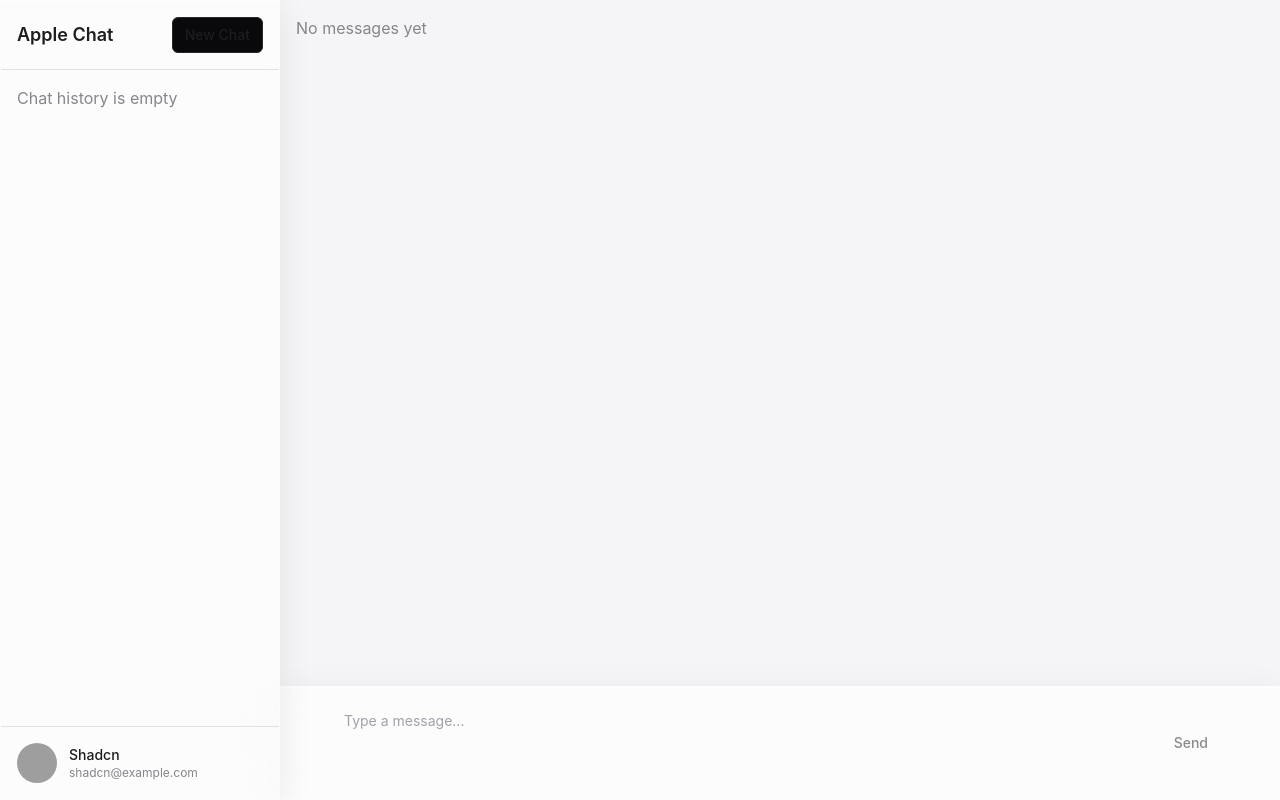
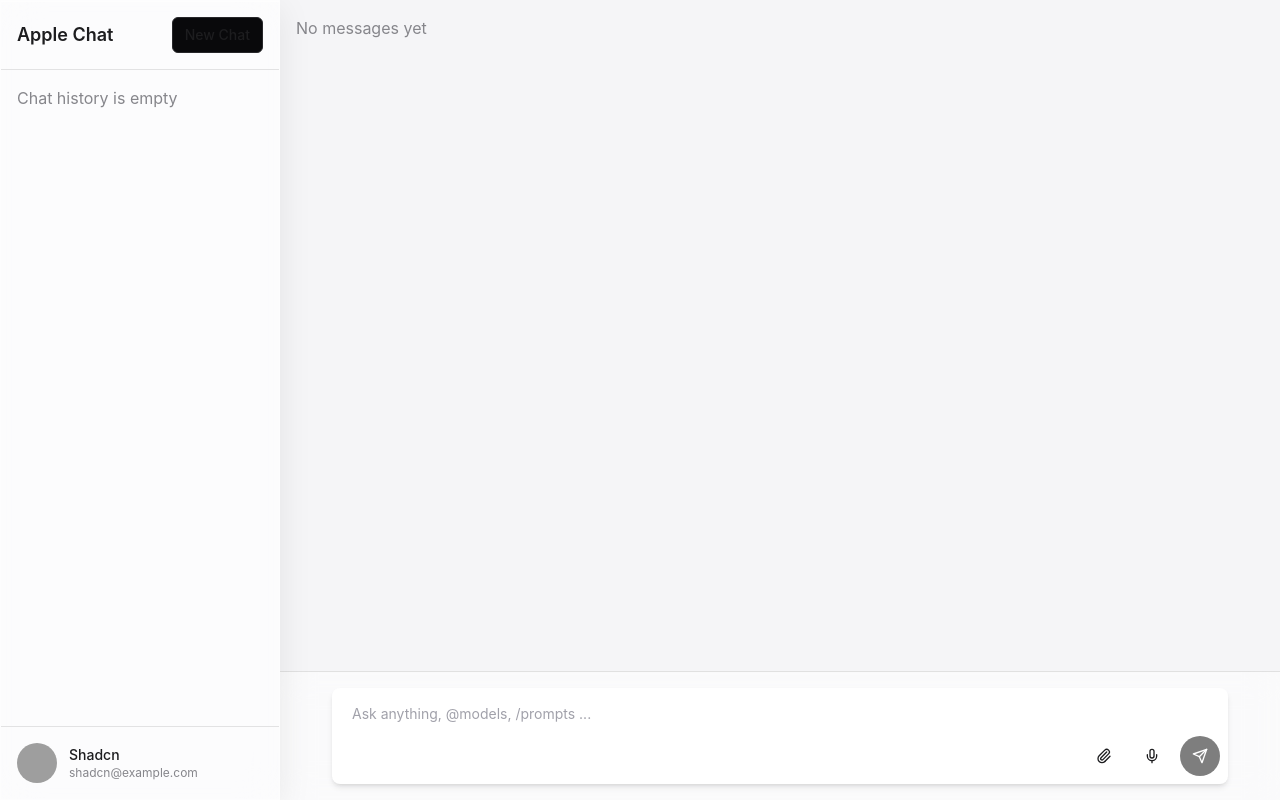
Before and after one commit to Mohamed-Abuali/contextflow-rag, a React (Vite) app: page / in a window 1280 px wide. Built offline with nearby package versions, Linux system fonts and the light colour scheme; grey boxes are pictures that could not be loaded.

Commit message:
feat: redesigned the input message box

```diff
--- a/src/components/chat/InputArea.tsx
+++ b/src/components/chat/InputArea.tsx
@@ -1,4 +1,4 @@
-import React, { useState } from 'react';
+import React, { useState, useRef, useEffect } from 'react';
 import { Textarea } from '@/components/ui/textarea';
 import { Button } from '@/components/ui/button';
 import { useChatSession } from '@/hooks/useChatSession';
@@ -6,6 +6,7 @@ import { sendChatMessage } from '@/lib/api/client';
 import { Message } from '@/types';
 import { useResponsive } from '@/hooks/useResponsive';
 import { cn } from '@/lib/utils';
+import { Paperclip, Mic, File, Image as ImageIcon, X } from 'lucide-react';
 
 interface InputAreaProps {
   setMessages: React.Dispatch<React.SetStateAction<Message[]>>;
@@ -16,6 +17,7 @@ const InputArea: React.FC<InputAreaProps> = ({ setMessages }) => {
   const [isSending, setIsSending] = useState(false);
   const { sessionId } = useChatSession();
   const screenSize = useResponsive();
+  const textareaRef = useRef<HTMLTextAreaElement>(null);
 
   const handleSend = async () => {
     if (message.trim() === '') return;
@@ -47,37 +49,36 @@ const InputArea: React.FC<InputAreaProps> = ({ setMessages }) => {
     }
   };
 
-  const handleKeyDown = (e: React.KeyboardEvent<HTMLTextAreaElement>) => {
-    if (e.key === 'Enter' && !e.shiftKey) {
-      e.preventDefault();
-      handleSend();
+  useEffect(() => {
+    if (textareaRef.current) {
+      textareaRef.current.style.height = 'auto';
+      textareaRef.current.style.height = `${textareaRef.current.scrollHeight}px`;
     }
-  };
+  }, [message]);
 
   return (
-    <div
-      className={cn(
-        'p-4 border-t border-apple-border glass',
-        screenSize === 'desktop' && 'ml-[280px]'
-      )}
-    >
-      <div className="relative max-w-4xl mx-auto">
+    <div className={cn('p-4 border-t border-apple-border bg-white/50 backdrop-blur-lg', screenSize === 'desktop' && 'ml-[280px]')}>
+      <div className="relative max-w-4xl mx-auto bg-white rounded-lg shadow-md p-2">
         <Textarea
+          ref={textareaRef}
           value={message}
           onChange={(e) => setMessage(e.target.value)}
-          onKeyDown={handleKeyDown}
-          placeholder="Type a message..."
-          className="pr-20 resize-none bg-transparent border-none focus:ring-0"
+          placeholder="Ask anything, @models, /prompts ..."
+          className="pr-20 resize-none bg-transparent border-none focus:ring-0 text-base"
+          rows={1}
           disabled={isSending}
         />
-        <Button
-          onClick={handleSend}
-          disabled={isSending || message.trim() === ''}
-          className="absolute right-2 top-1/2 -translate-y-1/2"
-          size="sm"
-        >
-          {isSending ? 'Sending...' : 'Send'}
-        </Button>
+        <div className="absolute bottom-2 right-2 flex items-center space-x-2">
+        <Button variant="ghost" size="icon">
+            <Paperclip className="h-5 w-5" />
+          </Button>
+          <Button variant="ghost" size="icon">
+            <Mic className="h-5 w-5" />
+          </Button>
+          <Button onClick={handleSend} disabled={isSending || message.trim() === ''} className="bg-black text-white rounded-full w-10 h-10">
+            {isSending ? '...' : <svg xmlns="http://www.w3.org/2000/svg" width="24" height="24" viewBox="0 0 24 24" fill="none" stroke="currentColor" strokeWidth="2" strokeLinecap="round" strokeLinejoin="round"><line x1="22" y1="2" x2="11" y2="13"/><polygon points="22 2 15 22 11 13 2 9 22 2"/></svg>}
+          </Button>
+        </div>
       </div>
     </div>
   );
```
